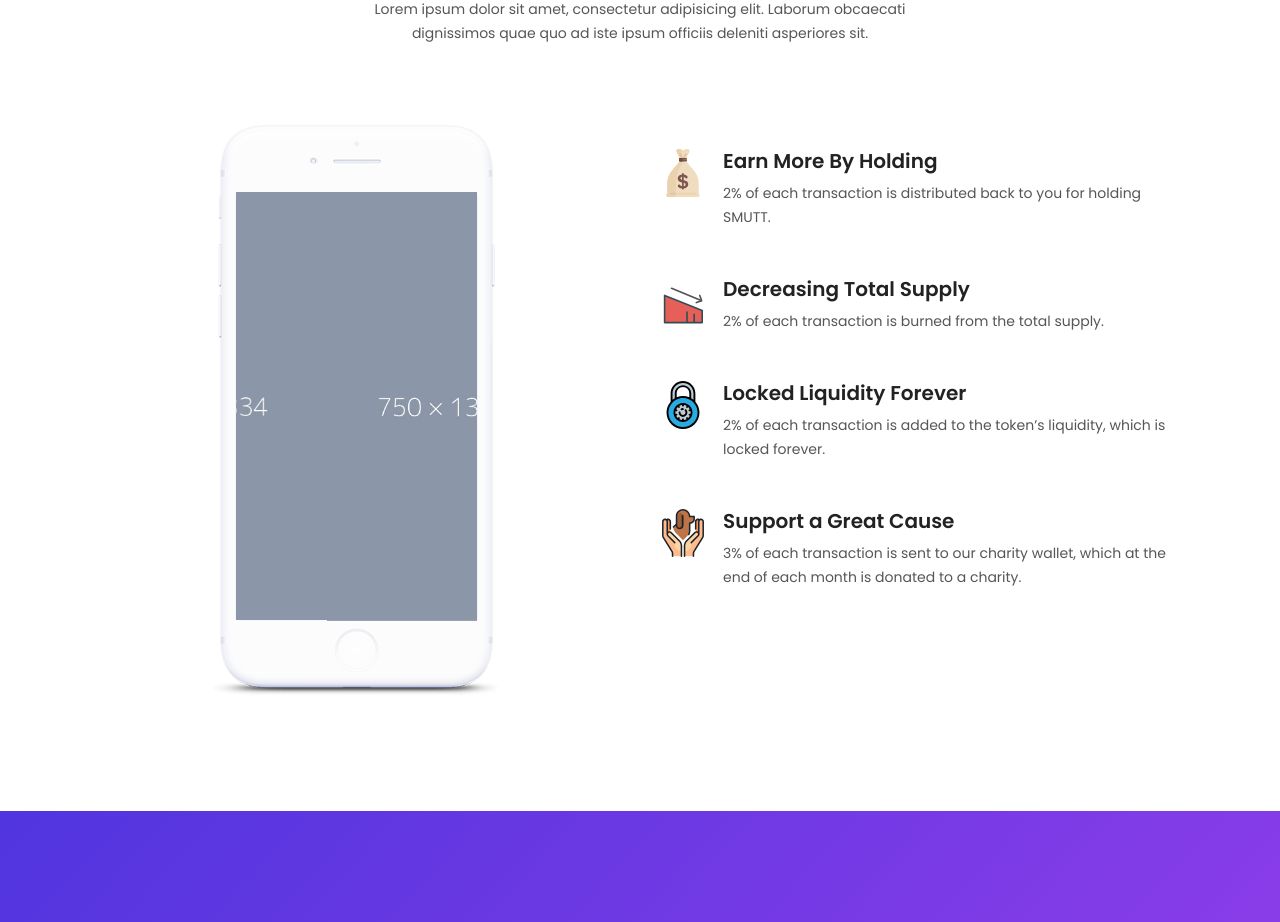
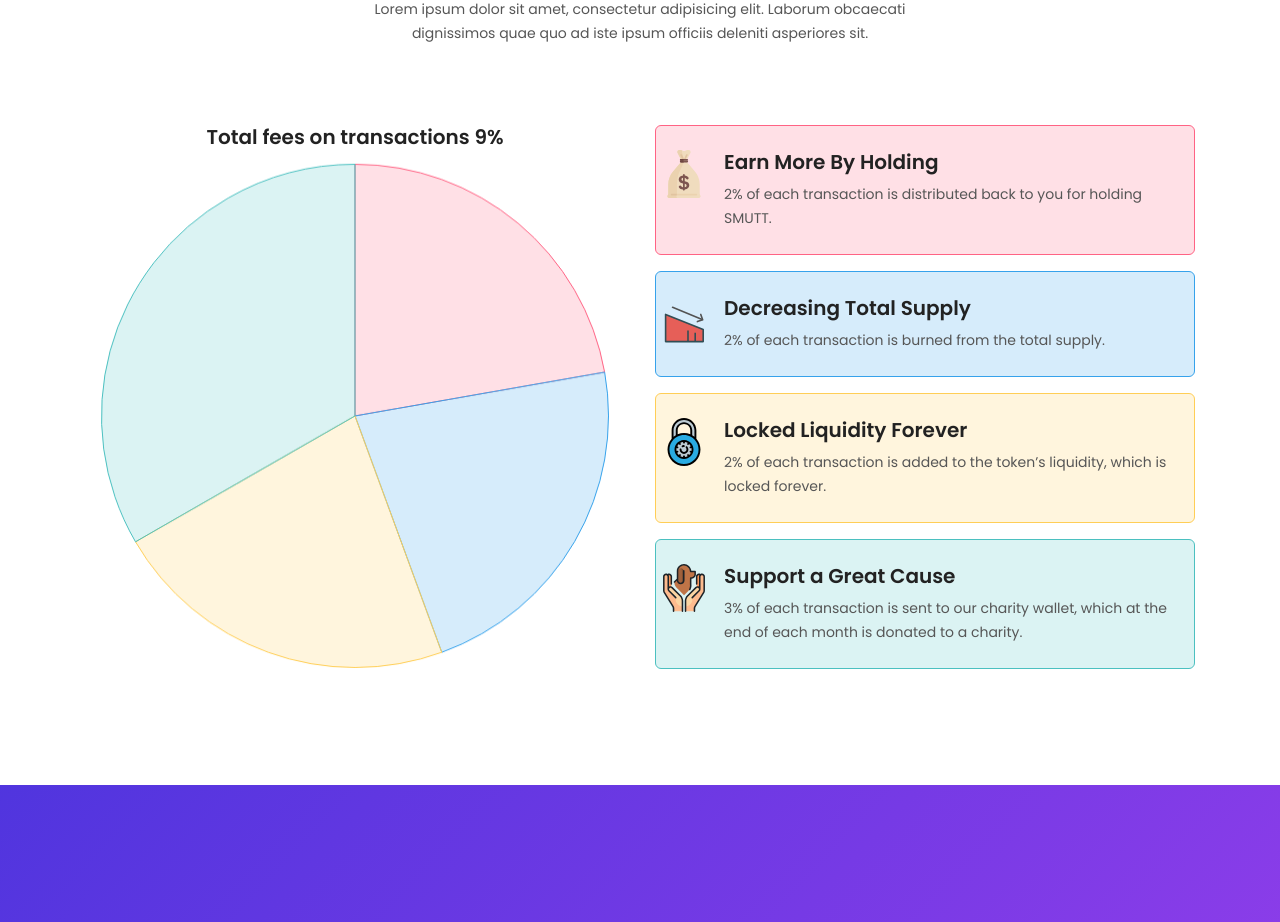
Before and after one commit to doeJJ741/savemutts, a React (Create React App) app: page / in a window 1280 px wide. Shown: the part 1480-2402 px from the top of the page. Built offline with nearby package versions, Linux system fonts and the light colour scheme; no server answers.

Commit message:
Added chart

```diff
--- a/package.json
+++ b/package.json
@@ -8,7 +8,9 @@
     "@testing-library/react": "^9.5.0",
     "@testing-library/user-event": "^7.2.1",
     "axios": "^0.19.2",
+    "chart.js": "^3.2.1",
     "react": "^16.13.0",
+    "react-chartjs-2": "^3.0.3",
     "react-dom": "^16.13.0",
     "react-router-dom": "^5.1.2",
     "react-scripts": "3.4.0"
--- a/src/components/Features/FeatureFour.js
+++ b/src/components/Features/FeatureFour.js
@@ -1,4 +1,9 @@
 import React, { Component } from 'react';
+import { Pie } from 'react-chartjs-2';
+import Chart from 'chart.js'
+
+const DATA_COUNT = 5;
+const NUMBER_CFG = {count: DATA_COUNT, min: 0, max: 100};
 
 const initData = {
     heading: "Tokenomics",
@@ -48,6 +53,74 @@ const imageData = [
     }
 ]
 
+const datas = {
+
+    labels: ['Rewards', 'Burned', 'Locked', 'Donation'],
+    datasets: [
+      {
+        label: 'Fee taxes',
+        data: [22.22, 22.22, 22.22, 33.34],
+        backgroundColor: [
+          'rgba(255, 99, 132, 0.2)',
+          'rgba(54, 162, 235, 0.2)',
+          'rgba(255, 206, 86, 0.2)',
+          'rgba(75, 192, 192, 0.2)',
+        ],
+        borderColor: [
+          'rgba(255, 99, 132, 1)',
+          'rgba(54, 162, 235, 1)',
+          'rgba(255, 206, 86, 1)',
+          'rgba(75, 192, 192, 1)',
+        ],
+        borderWidth: 1,
+      },
+    ],
+    tooltips: {
+        callbacks: {
+          label: function(tooltipItem, data) {
+            var dataset = data.datasets[tooltipItem.datasetIndex];
+            var meta = dataset._meta[Object.keys(dataset._meta)[0]];
+            var total = meta.total;
+            var currentValue = dataset.data[tooltipItem.index];
+            var percentage = parseFloat((currentValue/total*100).toFixed(1));
+            return currentValue + ' (' + percentage + '%)';
+          },
+          title: function(tooltipItem, data) {
+            return data.labels[tooltipItem[0].index];
+          }
+        }
+      }
+}
+
+const options={
+    legend: {
+        labels: {
+            fontSize: 0
+        }
+    },
+    title: {
+        display: true,
+        text: ''
+      },
+      hover: {mode: null},
+      tooltips: {
+        callbacks: {
+          label: function(tooltipItem, data) {
+            var dataset = data.datasets[tooltipItem.datasetIndex];
+            var meta = dataset._meta[Object.keys(dataset._meta)[0]];
+            var total = meta.total;
+            var currentValue = dataset.data[tooltipItem.index];
+            var percentage = parseFloat((currentValue/total*100).toFixed(1));
+            return currentValue + ' (' + percentage + '%)';
+          },
+          title: function(tooltipItem, data) {
+            return data.labels[tooltipItem[0].index];
+          }
+        }
+      }
+
+};
+
 class FeatureSection extends Component {
     state = {
         initData: {},
@@ -77,24 +150,24 @@ class FeatureSection extends Component {
                     </div>
                     <div className="row">
                     <div className="col-12 col-md-6">
-                        <div className="features-slider-wrapper overflow-hidden">
+                        <center><h4 className='pb-2'>Total fees on transactions 9%</h4></center>
+                        <div className="pb-1" style={{overflow:'hidden'}}>
+
                         {/* Work Slider */}
-                        <ul className="features-slider owl-carousel">
-                            {this.state.imageData.map((item, idx) => {
-                                return(
-                                    <li key={`fi_${idx}`} className="slide-item">
-                                        <img src={item.image} alt="" />
-                                    </li>
-                                );
-                            })}
-                        </ul>
+                        <Pie
+                            style={{marginTop:'-25px'}}
+                            className="pb-1"
+                            data={datas}
+                            options={options}
+
+                        />
                         </div>
                     </div>
                     <div className="col-12 col-md-6 pt-4 pt-md-0">
                         <ul className="features-item">
                             {this.state.data.map((item, idx) => {
                                 return(
-                                    <li key={`ff_${idx}`}>
+                                    <li key={`ff_${idx}`} className='mb-3' style={{backgroundColor:datas.datasets[0].backgroundColor[idx], borderRadius:'6px', border: '1px solid '+datas.datasets[0].borderColor[idx]}}>
                                         {/* Image Box */}
                                         <div className="image-box media icon-1 px-1 py-3 py-md-4">
                                         {/* Featured Image */}
```
Also changed, not shown: 1 other file (tests, documents, lock files or other folders).
